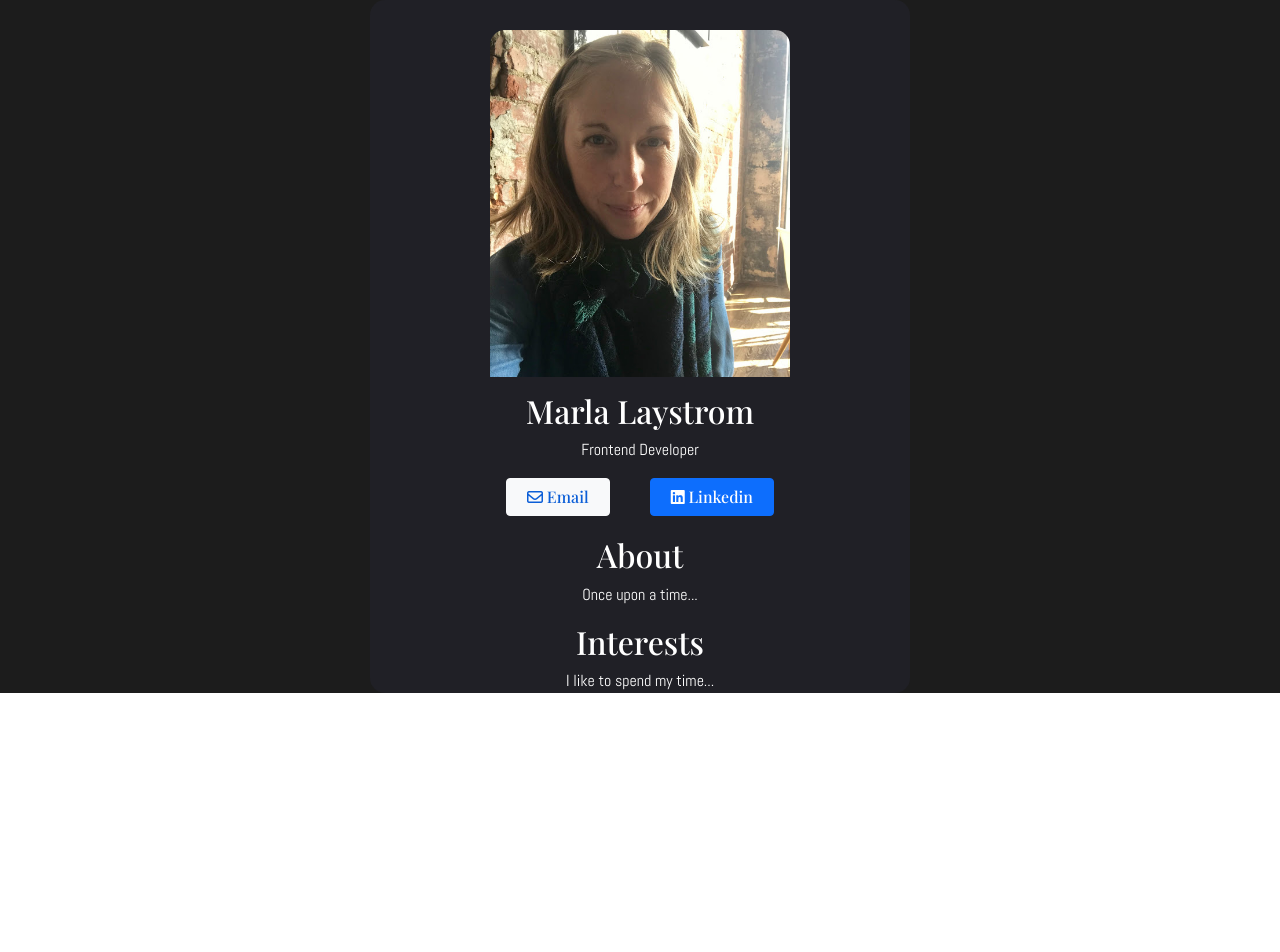
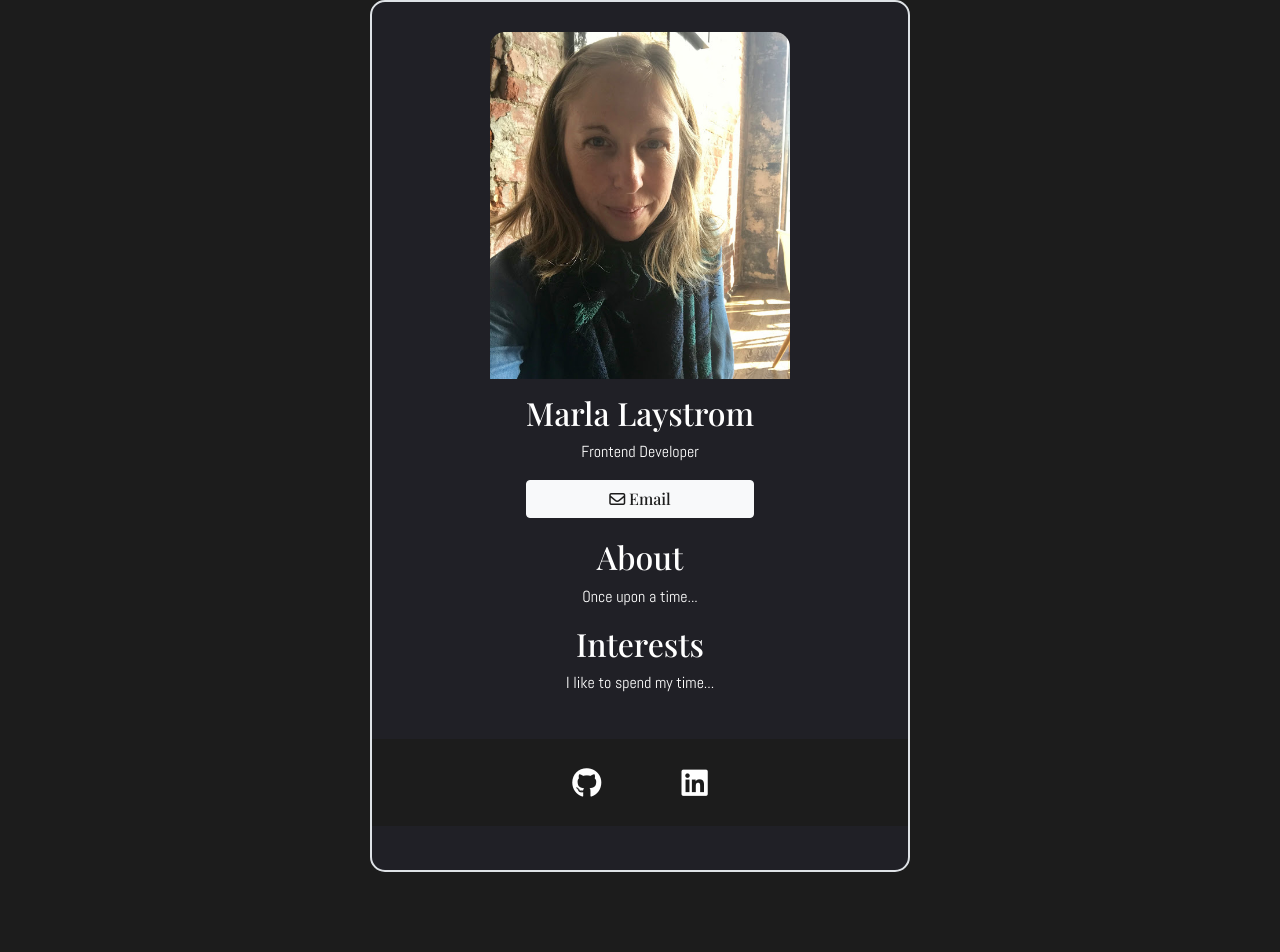
Before and after one commit to edistomars/solo-react-project, a React (Create React App) app: page / in a window 1280 px wide. Shown: the top 952 px of the page. Before the commit the page ends 800 px from the top, so only its background shows below. Built offline with nearby package versions, Linux system fonts and the light colour scheme; a web font is replaced by a local one.

Commit message:
added a footer component

```diff
--- a/src/App.js
+++ b/src/App.js
@@ -5,7 +5,7 @@ export default function App() {
   return (
     <div className="App">
       <div className="Container">
-        <main>
+        <main class="border border-2">
           <Card />
         </main>
         <footer className="App-footer"></footer>
--- a/src/Card.css
+++ b/src/Card.css
@@ -14,7 +14,7 @@ p {
   font-family: "Abel", sans-serif;
 }
 .Email {
-  color: #0b5ed7;
+  color: #1c1c1c;
 }
 
 .Info a {
@@ -27,5 +27,5 @@ p {
 
 .Info a:hover {
   text-decoration: underline;
-  opacity: 0.8;
+  color: blue;
 }
--- a/src/Card.js
+++ b/src/Card.js
@@ -2,6 +2,8 @@ import React from "react";
 import "./Card.css";
 import About from "./About";
 import Interests from "./Interests";
+import Footer from "./Footer";
+import "./Footer.css";
 
 export default function Card() {
   return (
@@ -13,6 +15,7 @@ export default function Card() {
       />
       <h1>Marla Laystrom</h1>
       <p>Frontend Developer</p>
+      <div class="d-grid gap-2 col-6 mx-auto">
         <a
           href="mailto:marlalaystrom@gmail.com"
           class="btn btn-light Email"
@@ -20,18 +23,15 @@ export default function Card() {
         >
           <i class="far fa-envelope"></i> Email
         </a>
-      <a
-        href="https://www.linkedin.com/in/marla-laystrom-33301b6"
-        title="Linkedin Profile"
-        target="_blank "
-        rel="noreferrer"
-        class="btn btn-primary"
-      >
-        <i class="fab fa-linkedin"></i> Linkedin
-      </a>
+      </div>
 
       <About />
       <Interests />
+      <div className="Container">
+        <footer>
+          <Footer />
+        </footer>
+      </div>
     </div>
   );
 }
--- /dev/null
+++ b/src/Footer.css
@@ -0,0 +1,12 @@
+footer {
+  margin: 44px 0;
+  padding: 21px;
+}
+
+footer a {
+  color: white;
+  padding: 10px 14px;
+  font-size: 30px;
+  border-radius: 50%;
+  transition: all 100ms ease-in-out;
+}
--- /dev/null
+++ b/src/Footer.js
@@ -0,0 +1,25 @@
+import React from "react";
+import "./Footer.css";
+
+export default function Footer() {
+  return (
+    <div>
+      <a
+        href="https://github.com/edistomars"
+        title="GitHub Profile"
+        target="_blank"
+        rel="noreferrer"
+      >
+        <i class="fab fa-github"></i>
+      </a>
+      <a
+        href="https://www.linkedin.com/in/marla-laystrom-33301b6"
+        title="Linkedin Profile"
+        target="_blank"
+        rel="noreferrer"
+      >
+        <i class="fab fa-linkedin"></i>
+      </a>
+    </div>
+  );
+}
```
Lines whose indentation alone changed are shown as unchanged.
